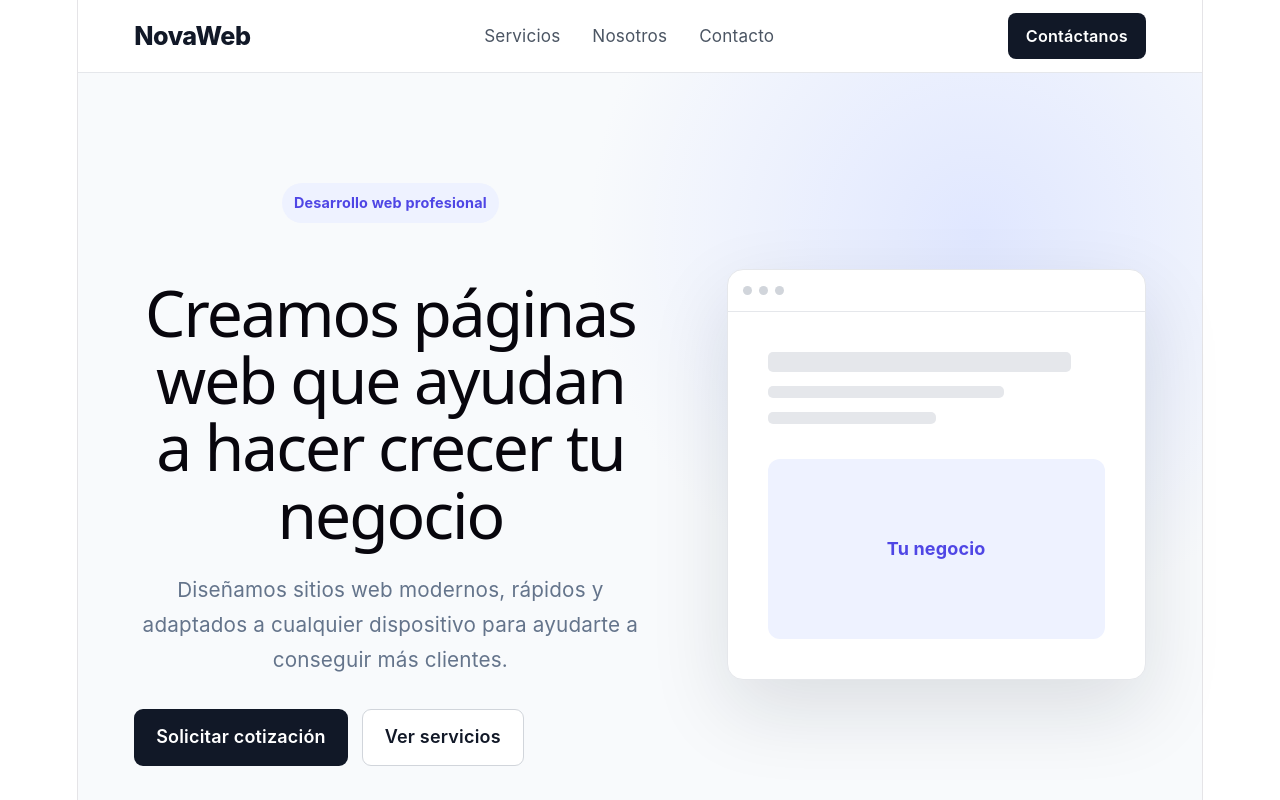
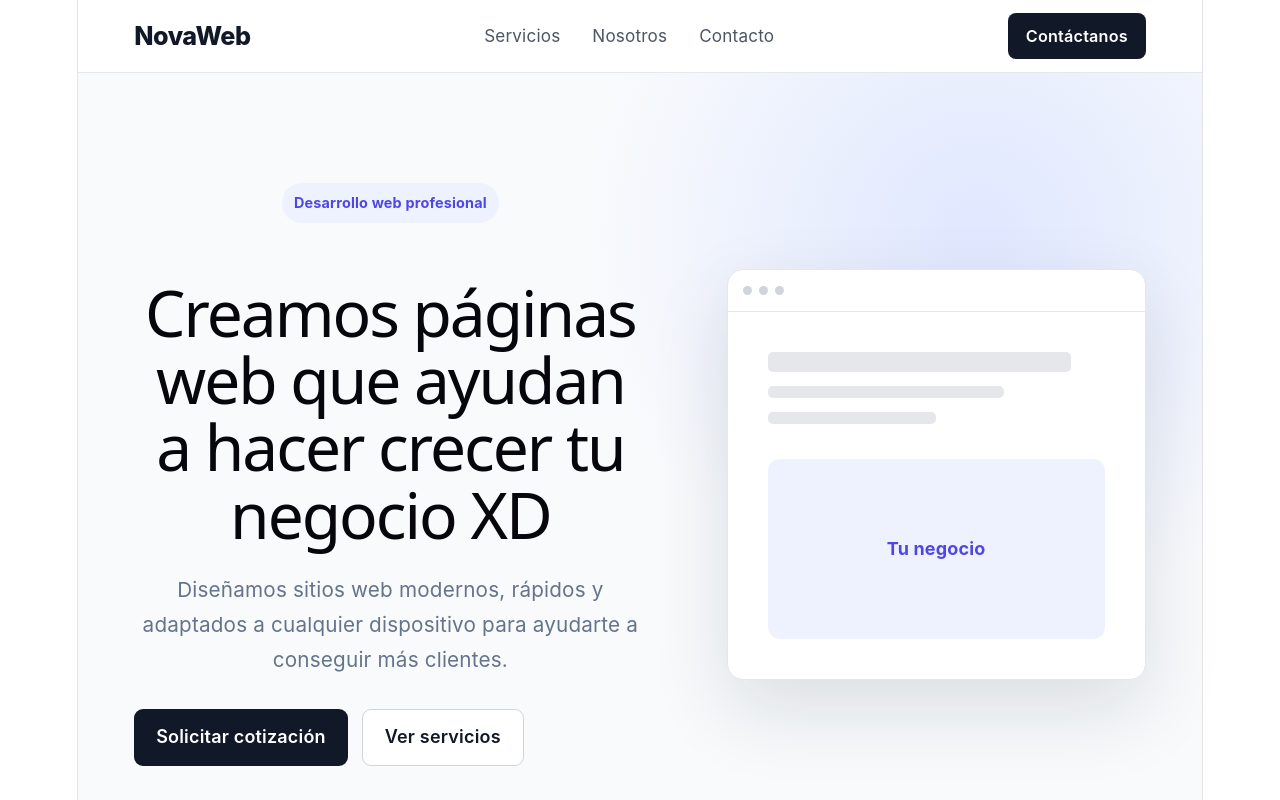
Before and after one commit to DNery122/landing-demo, a React (Vite) app: page / in a window 1280 px wide. Shown: the top 800 px of the page. Built offline with nearby package versions, Linux system fonts and the light colour scheme.

Commit message:
Update landing

```diff
--- a/src/App.tsx
+++ b/src/App.tsx
@@ -30,7 +30,7 @@ function App() {
               </span>
 
               <h1>
-                Creamos páginas web que ayudan a hacer crecer tu negocio
+                Creamos páginas web que ayudan a hacer crecer tu negocio XD
               </h1>
 
               <p>
```
